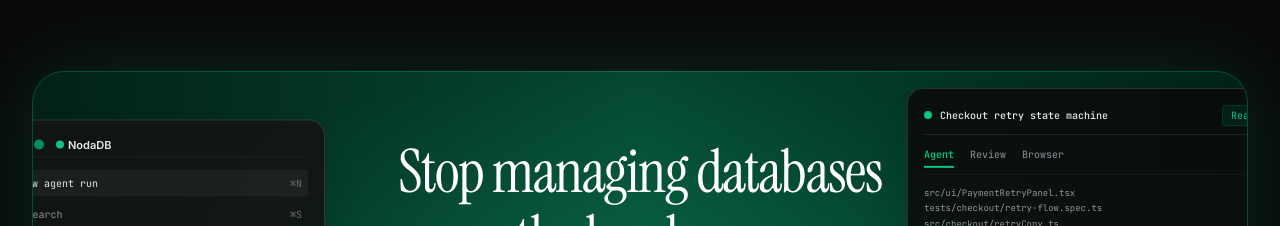
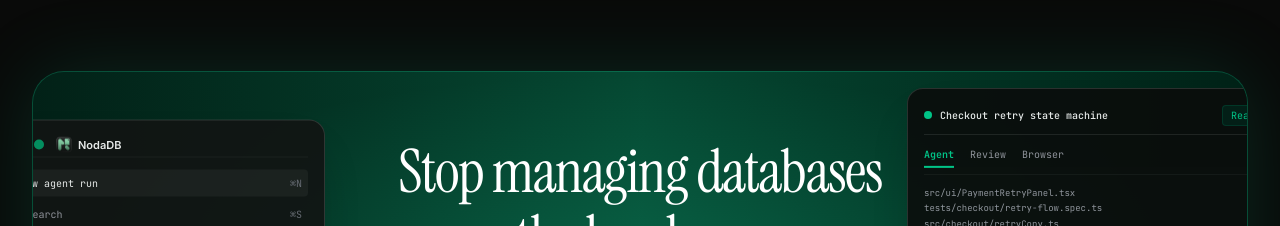
Before and after one commit to ElvinEga/NodaDB_Landing, a Next.js app: page / in a window 1280 px wide. Shown: the part 9740-9966 px from the top of the page. Built offline with nearby package versions, Linux system fonts and the light colour scheme.

Commit message:
Add Next.js Image component for NodaDB logo

```diff
--- a/components/CtaBanner.tsx
+++ b/components/CtaBanner.tsx
@@ -1,6 +1,7 @@
 'use client';
 
 import { useState } from 'react';
+import Image from 'next/image';
 import { Check, ArrowRight } from 'lucide-react';
 import { AppleIcon, WindowsIcon, LinuxIcon } from './icons/OsIcons';
 
@@ -55,8 +56,8 @@ export function CtaBanner({ onOpenDownloadModal }: CtaBannerProps) {
                   <div className="w-2.5 h-2.5 rounded-full bg-rose-500/80" />
                   <div className="w-2.5 h-2.5 rounded-full bg-amber-500/80" />
                   <div className="w-2.5 h-2.5 rounded-full bg-emerald-500/80" />
-                  <span className="ml-1.5 font-semibold text-white flex items-center gap-1">
-                    <span className="w-2 h-2 rounded bg-[#17CF97] inline-block" />
+                  <span className="ml-1.5 font-semibold text-white flex items-center gap-1.5">
+                    <Image src="/logo.png" alt="NodaDB" width={16} height={16} className="w-4 h-4 object-contain rounded" />
                     NodaDB
                   </span>
                 </div>
```
